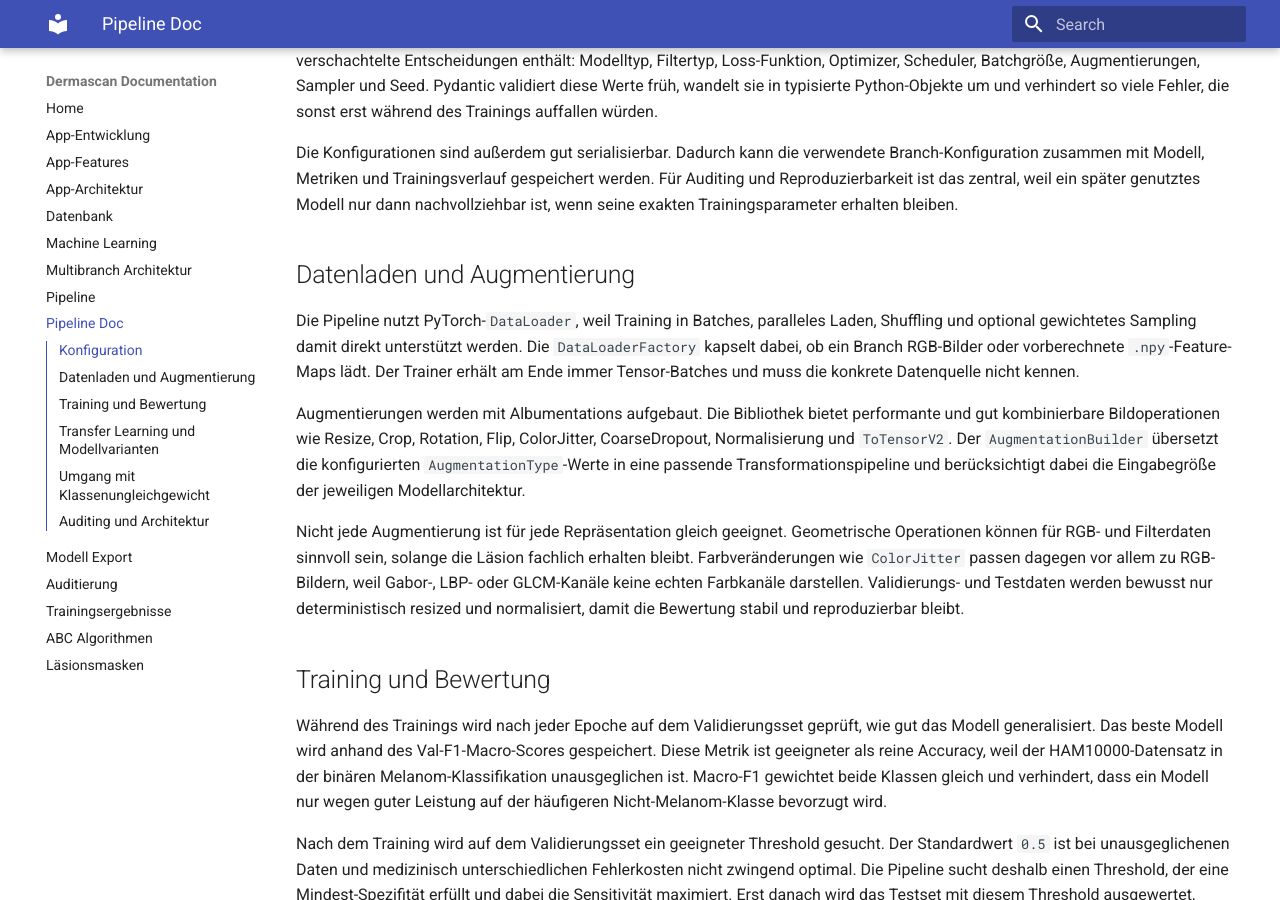
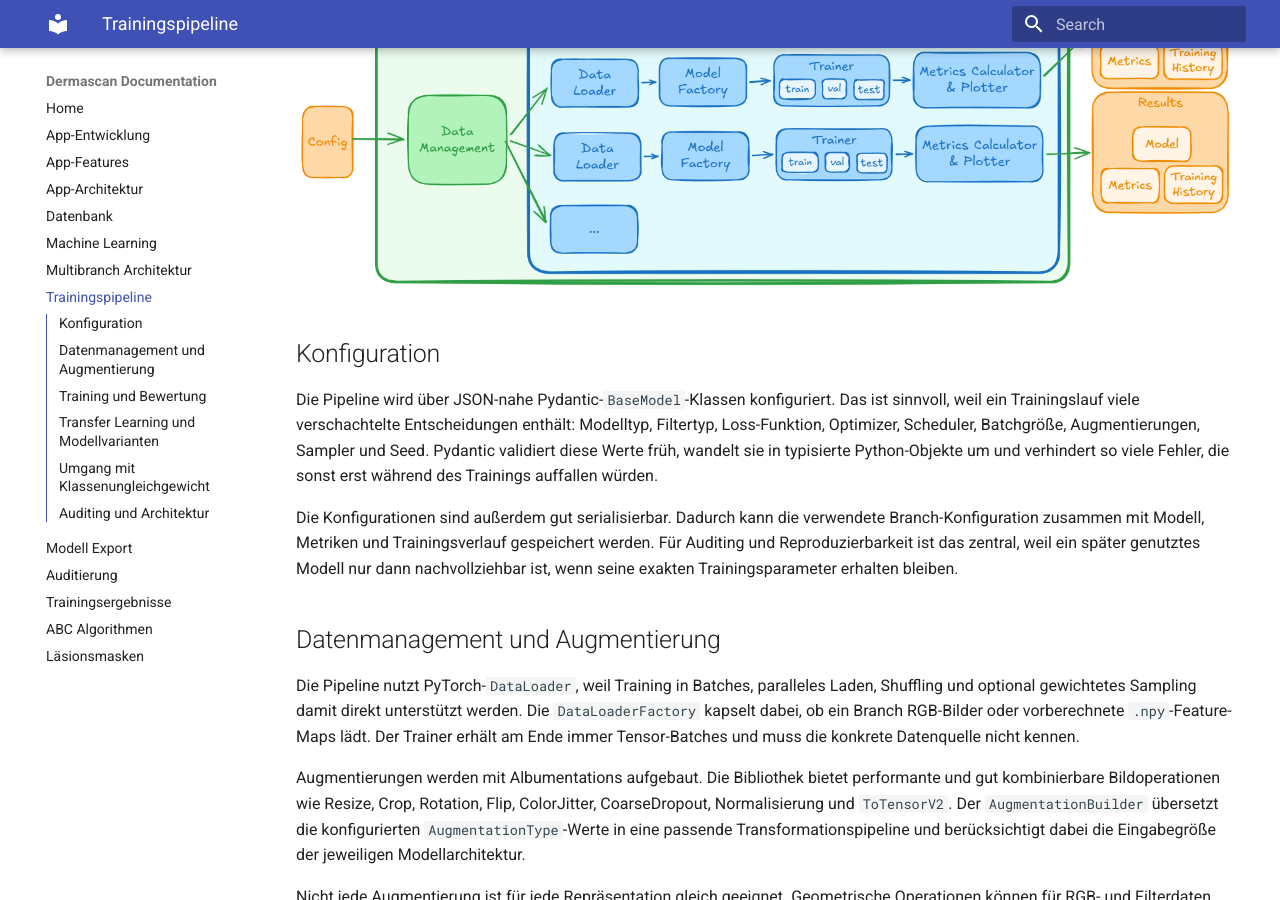
Before and after one commit to mrcklwhn/dermascan, an MkDocs documentation site: the page built from docs/ml/pipeline/pipeline_doc.md, in a window 1280 px wide and 900 px high, scrolled down 495 px. Built offline with MkDocs 1.6.1 and Material for MkDocs 9.7.7, drawn with Linux system fonts in a browser that asks for light colours.

Commit message:
last doc adjustments

```diff
--- a/docs/ml/pipeline/pipeline_doc.md
+++ b/docs/ml/pipeline/pipeline_doc.md
@@ -3,6 +3,8 @@
 Die Trainingspipeline entstand nach der Entscheidung für eine Multibranch-Architektur. Diese Architektur untersucht mehrere Sichtweisen auf dieselbe Hautläsion: Ein Branch kann mit RGB-Bildern arbeiten, andere Branches mit gefilterten Repräsentationen wie Gabor, LBP oder GLCM. Dadurch entstand die Notwendigkeit, viele Experimente mit unterschiedlichen Eingaben, Modellen und Hyperparametern vergleichbar durchführen zu können.
 
 Ohne eine gemeinsame Pipeline wären die Ergebnisse der Branches nur eingeschränkt vergleichbar. Unterschiede im Datensplit, in der Normalisierung, Augmentierung, Klassengewichtung oder Threshold-Wahl können die Metriken stark beeinflussen. Die Pipeline stellt deshalb einen einheitlichen Experimentrahmen bereit: Sie lädt eine Konfiguration, erzeugt Train-/Val-/Test-Splits, baut Datenloader und Modell, trainiert den Branch, bewertet ihn und speichert alle relevanten Artefakte. Dadurch können aus vielen Trainingsläufen gezielt die besten Modelle ausgewählt werden, die später über Ensemble Voting kombiniert werden.
+
+![](../../images/trainingspipeline.png)
 
 ## Konfiguration
 
@@ -10,7 +12,7 @@ Die Pipeline wird über JSON-nahe Pydantic-`BaseModel`-Klassen konfiguriert. Das
 
 Die Konfigurationen sind außerdem gut serialisierbar. Dadurch kann die verwendete Branch-Konfiguration zusammen mit Modell, Metriken und Trainingsverlauf gespeichert werden. Für Auditing und Reproduzierbarkeit ist das zentral, weil ein später genutztes Modell nur dann nachvollziehbar ist, wenn seine exakten Trainingsparameter erhalten bleiben.
 
-## Datenladen und Augmentierung
+## Datenmanagement und Augmentierung
 
 Die Pipeline nutzt PyTorch-`DataLoader`, weil Training in Batches, paralleles Laden, Shuffling und optional gewichtetes Sampling damit direkt unterstützt werden. Die `DataLoaderFactory` kapselt dabei, ob ein Branch RGB-Bilder oder vorberechnete `.npy`-Feature-Maps lädt. Der Trainer erhält am Ende immer Tensor-Batches und muss die konkrete Datenquelle nicht kennen.
 
--- a/mkdocs.yml
+++ b/mkdocs.yml
@@ -23,8 +23,7 @@ nav:
   - Datenbank: ./db/README.md
   - Machine Learning: ./ml/README.md
   - Multibranch Architektur: ./ml/multibranch_architecture.md
-  - Pipeline: ./ml/pipeline/README.md
-  - Pipeline Doc: ./ml/pipeline/pipeline_doc.md
+  - Trainingspipeline: ./ml/pipeline/pipeline_doc.md
   - Modell Export: ./ml/onnx_export.md
   - Auditierung: ./ml/auditing.md
   - Trainingsergebnisse: ./ml/training_results.md
```
Also changed, not shown: docs/images/trainingspipeline.png (added).
